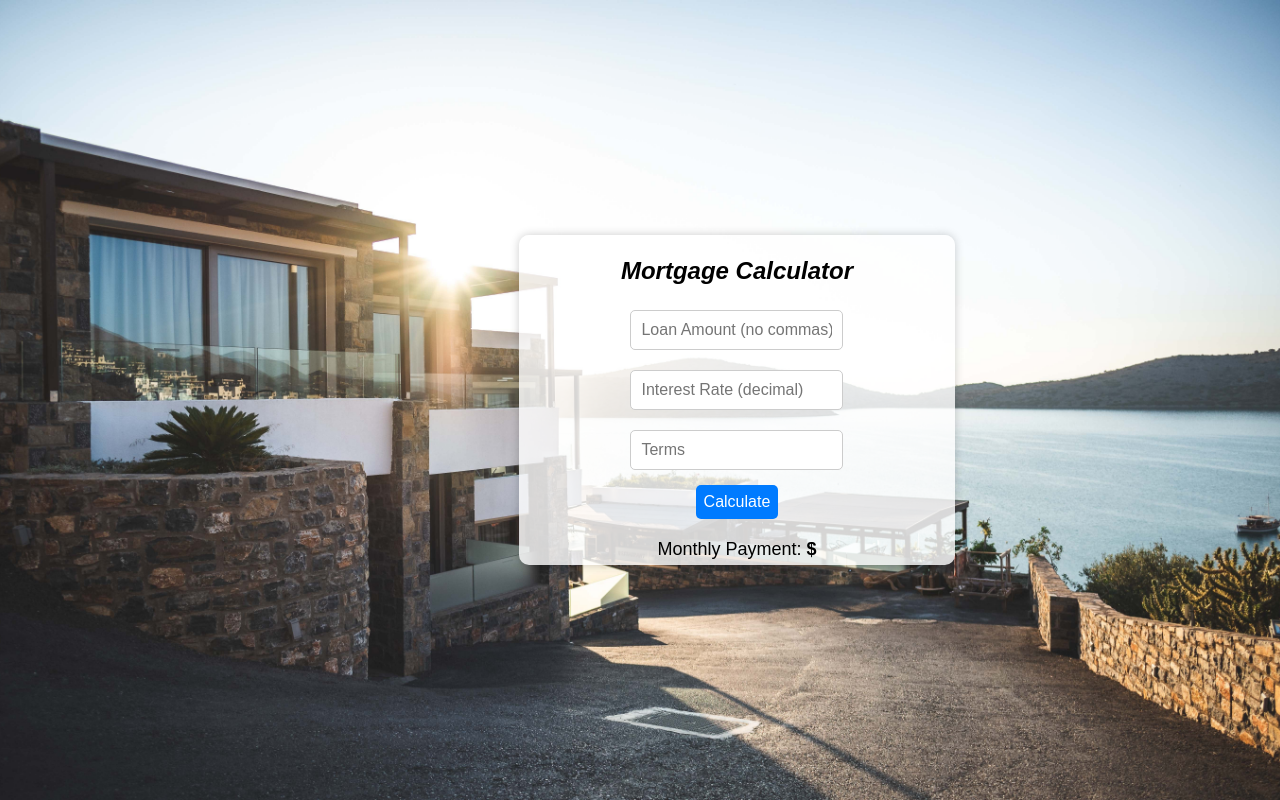
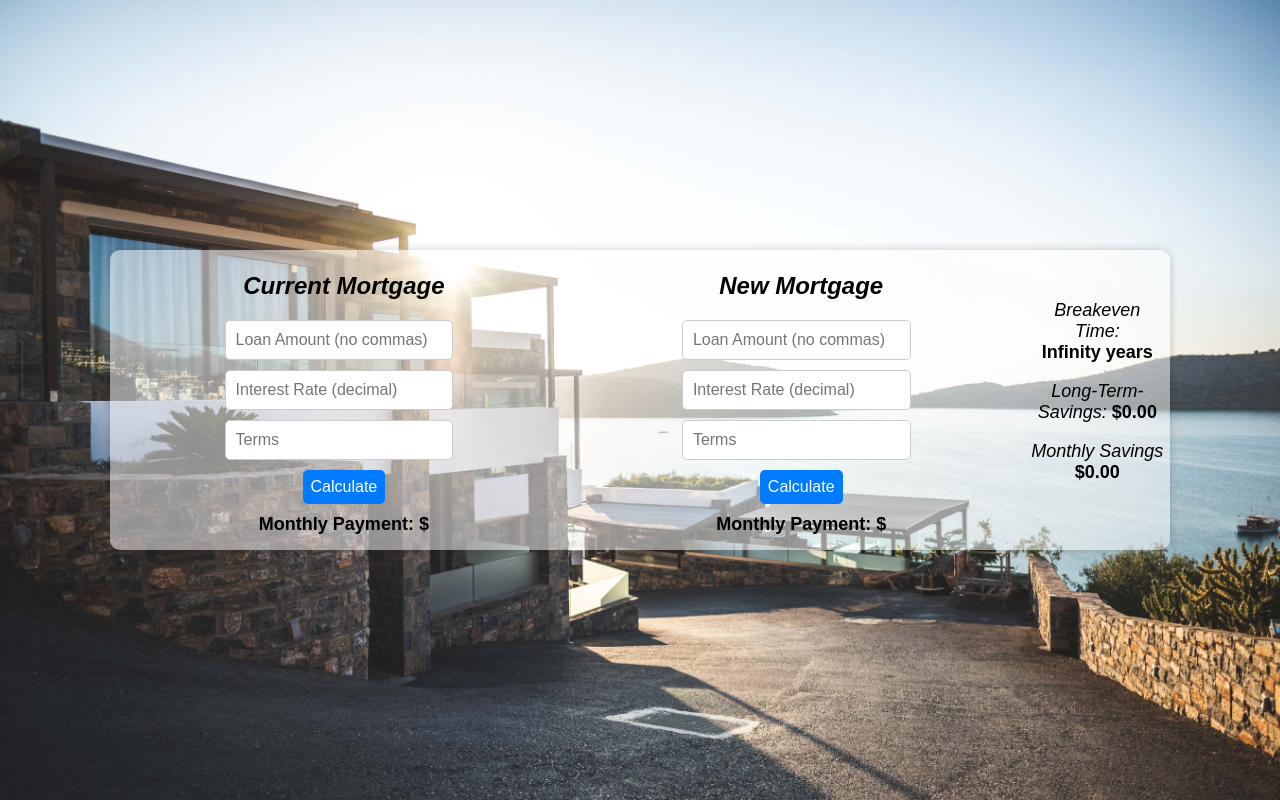
Before and after one commit to kyle-mucerino/mortgage-calc, a React (Create React App) app: page / in a window 1280 px wide. Built offline with nearby package versions, Linux system fonts and the light colour scheme.

Commit message:
added new mortgage vs current and calculations

```diff
--- a/src/App.css
+++ b/src/App.css
@@ -12,29 +12,19 @@ body {
 }
 
 .app-container {
-  width: 176%;
-  margin: 0 auto;
-  background-color: rgba(255, 255, 255, 0.8);
+  display:flex;
+  width:82%;
+  background-color: rgba(255, 255, 255, 0.5);
   border-radius: 10px;
   padding: 5px;
   box-shadow: 0px 0px 10px rgba(0, 0, 0, 0.2);
   text-align: center;
-  -webkit-border-radius: 10px;
-  -moz-border-radius: 10px;
-  -ms-border-radius: 10px;
-  -o-border-radius: 10px;
+  margin: 0 auto;
 }
 
 h1 {
   margin-bottom: 10px;
   font-size: 24px;
-}
-
-.input-container {
-  display: flex;
-  flex-direction: column;
-  align-items: center;
-  gap: 10px;
 }
 
 input {
@@ -45,10 +35,10 @@ input {
   border-radius: 5px;
   font-size: 16px;
   box-sizing: border-box;
+  margin: 10px 10px 0px 0px;
 }
 
 button {
-
   padding: 8px;
   background-color: #007bff;
   color: white;
@@ -56,11 +46,20 @@ button {
   border-radius: 5px;
   font-size: 16px;
   cursor: pointer;
-  width: auto;
+}
+
+.button-container {
+  margin: 10px;
 }
 
 .result {
-  margin-top: 10px;
+  margin: 10px;
+  font-size: 18px;
+  font-weight: 800;
+}
+
+.calculations {
+  margin-top: 2.5%;
   font-size: 18px;
 }
 
--- a/src/App.js
+++ b/src/App.js
@@ -3,17 +3,25 @@ import axios from "axios";
 import "./App.css";
 
 function App() {
-  const [loanAmount, setLoanAmount] = useState("");
-  const [interestRate, setInterestRate] = useState("");
-  const [terms, setTerms] = useState("");
-  const [monthlyPayment, setMonthlyPayment] = useState(null);
+  const [currentLoanAmount, setCurrentLoanAmount] = useState("");
+  const [currentInterestRate, setCurrentInterestRate] = useState("");
+  const [currentTerms, setCurrentTerms] = useState("");
+  const [currentMonthlyPayment, setCurrentMonthlyPayment] = useState(null);
+  const [newLoanAmount, setNewLoanAmount] = useState("");
+  const [newInterestRate, setNewInterestRate] = useState("");
+  const [newTerms, setNewTerms] = useState("");
+  const [newMonthlyPayment, setNewMonthlyPayment] = useState(null);
 
-  const calculateMortgage = async () => {
-    const parsedLoanAmount = parseFloat(loanAmount);
-    const parsedInterestRate = parseFloat(interestRate);
-    const parsedTerms = parseInt(terms);
+  const calculateCurrentMortgage = async () => {
+    const parsedCurrentLoanAmount = parseFloat(currentLoanAmount);
+    const parsedCurrentInterestRate = parseFloat(currentInterestRate);
+    const parsedCurrentTerms = parseInt(currentTerms);
 
-    if (isNaN(parsedLoanAmount) || isNaN(parsedInterestRate) || isNaN(parsedTerms)) {
+    if (
+      isNaN(parsedCurrentLoanAmount) ||
+      isNaN(parsedCurrentInterestRate) ||
+      isNaN(parsedCurrentTerms)
+    ) {
       console.error("Invalid input values");
     }
 
@@ -21,9 +29,9 @@ function App() {
       method: "GET",
       url: "https://mortgage-monthly-payment-calculator.p.rapidapi.com/revotek-finance/mortgage/monthly-payment",
       params: {
-        loanAmount: parsedLoanAmount,
-        interestRate: parsedInterestRate,
-        terms: parsedTerms
+        loanAmount: parsedCurrentLoanAmount,
+        interestRate: parsedCurrentInterestRate,
+        terms: parsedCurrentTerms
       },
       headers: {
         "X-RapidAPI-Key": "931562259emsh725cb21c9c42981p16a7c1jsn8b28145da88e",
@@ -34,42 +42,155 @@ function App() {
     try {
       const response = await axios.request(options);
       console.log(response);
-      setMonthlyPayment(response.data.monthlyPayment.toFixed());
+      setCurrentMonthlyPayment(response.data.monthlyPayment.toFixed());
     } catch (error) {
       console.error(error);
     }
   };
 
+  const calculateNewMortgage = async () => {
+    const parsedNewLoanAmount = parseFloat(newLoanAmount);
+    const parsedNewInterestRate = parseFloat(newInterestRate);
+    const parsedNewTerms = parseInt(newTerms);
+
+    if (
+      isNaN(parsedNewLoanAmount) ||
+      isNaN(parsedNewInterestRate) ||
+      isNaN(parsedNewTerms)
+    ) {
+      console.error("Invalid input values");
+    }
+
+    const options = {
+      method: "GET",
+      url: "https://mortgage-monthly-payment-calculator.p.rapidapi.com/revotek-finance/mortgage/monthly-payment",
+      params: {
+        loanAmount: parsedNewLoanAmount,
+        interestRate: parsedNewInterestRate,
+        terms: parsedNewTerms
+      },
+      headers: {
+        "X-RapidAPI-Key": "931562259emsh725cb21c9c42981p16a7c1jsn8b28145da88e",
+        "X-RapidAPI-Host": "mortgage-monthly-payment-calculator.p.rapidapi.com"
+      }
+    };
+
+    try {
+      const response = await axios.request(options);
+      console.log(response);
+      setNewMonthlyPayment(response.data.monthlyPayment.toFixed());
+    } catch (error) {
+      console.error(error);
+    }
+  };
+
+  function compareMortgages(
+    currentMonthlyPayment,
+    newMonthlyPayment,
+    currentTerms,
+    newTerms
+  ) {
+    const breakevenPoint =
+      currentMonthlyPayment - newMonthlyPayment !== 0
+        ? (currentTerms * 12 * currentMonthlyPayment) /
+          (currentMonthlyPayment - newMonthlyPayment)
+        : Infinity;
+    const breakevenYears = breakevenPoint / 12;
+
+    const currentTotalPayment = currentMonthlyPayment * currentTerms * 12;
+    const newTotalPayment = newMonthlyPayment * newTerms * 12;
+    const longTermSavings = currentTotalPayment - newTotalPayment;
+
+    const monthlySavings = currentMonthlyPayment - newMonthlyPayment;
+
+    return { breakevenYears, longTermSavings, monthlySavings };
+  }
+
+  const { breakevenYears, longTermSavings, monthlySavings } = compareMortgages(
+    currentMonthlyPayment,
+    newMonthlyPayment,
+    currentTerms,
+    newTerms
+  );
+
   return (
+    <React.Fragment>
       <div className="app-container">
-      <div className="input-container">
+        <div className="current-input-container">
+          <div className="current">
             <h1>
-          <i>Mortgage Calculator</i>
+              <i>Current Mortgage</i>
             </h1>
             <input
-          value={loanAmount}
-          onChange={(e) => setLoanAmount(e.target.value)}
+              value={currentLoanAmount}
+              onChange={(e) => setCurrentLoanAmount(e.target.value)}
               placeholder="Loan Amount (no commas)"
               type="text"
             />
             <input
-          value={interestRate}
-          onChange={(e) => setInterestRate(e.target.value)}
+              value={currentInterestRate}
+              onChange={(e) => setCurrentInterestRate(e.target.value)}
               placeholder="Interest Rate (decimal)"
               type="text"
             />
             <input
-          value={terms}
-          onChange={(e) => setTerms(e.target.value)}
+              value={currentTerms}
+              onChange={(e) => setCurrentTerms(e.target.value)}
               placeholder="Terms"
               type="text"
             />
-        <button onClick={calculateMortgage}>Calculate</button>
+            <div className="button-container">
+              <button onClick={calculateCurrentMortgage}>Calculate</button>
+            </div>
             <div className="result">
-          Monthly Payment: <b>${monthlyPayment}</b>
+              Monthly Payment: <b>${currentMonthlyPayment}</b>
             </div>
           </div>
         </div>
+        <div className="new-input-container">
+          <div className="new">
+            <h1>
+              <i>New Mortgage</i>
+            </h1>
+            <input
+              value={newLoanAmount}
+              onChange={(e) => setNewLoanAmount(e.target.value)}
+              placeholder="Loan Amount (no commas)"
+              type="text"
+            />
+            <input
+              value={newInterestRate}
+              onChange={(e) => setNewInterestRate(e.target.value)}
+              placeholder="Interest Rate (decimal)"
+              type="text"
+            />
+            <input
+              value={newTerms}
+              onChange={(e) => setNewTerms(e.target.value)}
+              placeholder="Terms"
+              type="text"
+            />
+            <div className="button-container">
+              <button onClick={calculateNewMortgage}>Calculate</button>
+            </div>
+            <div className="result">
+              Monthly Payment: <b>${newMonthlyPayment}</b>
+            </div>
+          </div>
+        </div>
+        <div className="calculations">
+          <p>
+            <i>Breakeven Time:</i> <br></br><b>{breakevenYears.toFixed(2)} years</b>
+          </p>
+          <p>
+            <i>Long-Term-Savings:</i> <b>${longTermSavings.toFixed(2)}</b>
+          </p>
+          <p>
+            <i>Monthly Savings</i> <b>${monthlySavings.toFixed(2)}</b>
+          </p>
+        </div>
+      </div>
+    </React.Fragment>
   );
 }
 
```
Lines whose indentation alone changed are shown as unchanged.
